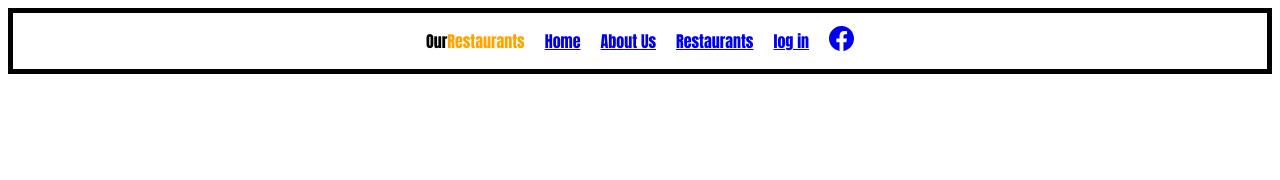
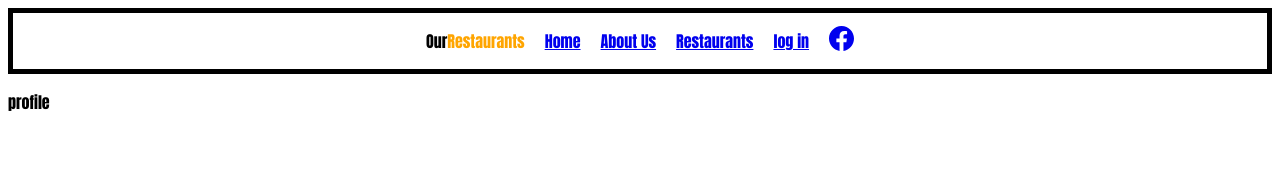
Before and after one commit to Hackers-Team4/MERAKI_Academy_Project_4, a React (Create React App) app in the folder frontend/: page /profile in a window 1280 px wide. Shown: the top 180 px of the page. Built offline with nearby package versions, Linux system fonts and the light colour scheme.

Commit message:
add componant profile

```diff
--- a/frontend/src/App.js
+++ b/frontend/src/App.js
@@ -7,6 +7,7 @@ import Restaurant from './components/restaurant/Restaurant';
 import RestaurantDetails from './components/restaurant/restaurantDetails'
 import Home from "./components/Home"
 import FliterByTypeOfFood from "./components/Fliter"
+import Profile from './components/signIn/profile'
 
 
 const App = () => {
@@ -15,15 +16,17 @@ const App = () => {
 	const [type, setType] = useState("");
 	console.log("res", restaurantItem)
 	console.log("type",type)
+	console.log("app",token );
 	return <div className="App">
 
-		<Navigation />
+		<Navigation token2={token} />
 		<Route exact path="/" render={() => <Home type1={setType}/>} />
 		<Route exact path="/singUp" component={Register} />
 		<Route exact path="/login" render={() => <Login token1={setToken} />} />
 		<Route exact path="/restaurants" component={Restaurant} />
 		<Route exact path="/restaurants/:id" render={() => < RestaurantDetails token1={setRestaurantItem} />} />
 		<Route exact path="/restaurants/:typeOfFood" render={() => <FliterByTypeOfFood typeItem={type}/>} />
+		<Route exact path="/profile" component={Profile} />
 		<div className="slider">
 
 		</div>
--- a/frontend/src/components/Home.js
+++ b/frontend/src/components/Home.js
@@ -16,6 +16,7 @@ const slideImages = [
 const Home = (props) => {
   //const [japanese,setJapanese]=useState("")
   const history =useHistory();
+
   const callType_1 = (str) => {
     axios.get(`http://localhost:5000/restaurant/search_1?typeOfFood=${str}`)
       .then((response) => {
--- a/frontend/src/components/navigation/index.js
+++ b/frontend/src/components/navigation/index.js
@@ -1,13 +1,22 @@
 import React from 'react';
 import { Link } from 'react-router-dom';
 import "./navigation.css"
-const Navigation = () => {
+const Navigation = (props) => {
+	console.log("props",props.token2);
 	return <div className="navigation">
 		<p className="logo">Our<span>Restaurants</span></p>
 		<Link to="/"> Home </Link>
-      <Link to="/about-us"> About Us </Link>
-      <Link to="/restaurants"> Restaurants </Link>
+        <Link to="/about-us"> About Us </Link>
+        <Link to="/restaurants"> Restaurants </Link>
+
+	  {!props.token2 ?<div className="Navigation">
 	  <Link to="/login"> log in</Link>
+      </div>:""}
+
+      {props.token2 ?<div className="Navigation">
+      <Link  to = "/profile">profile</Link>
+      </div>:""}
+
 
 	  <Link to="/facebook"> <svg xmlns="http://www.w3.org/2000/svg" width="25" height="25" fill="currentColor" className="bi bi-facebook" viewBox="0 0 16 16">
   <path d="M16 8.049c0-4.446-3.582-8.05-8-8.05C3.58 0-.002 3.603-.002 8.05c0 4.017 2.926 7.347 6.75 7.951v-5.625h-2.03V8.05H6.75V6.275c0-2.017 1.195-3.131 3.022-3.131.876 0 1.791.157 1.791.157v1.98h-1.009c-.993 0-1.303.621-1.303 1.258v1.51h2.218l-.354 2.326H9.25V16c3.824-.604 6.75-3.934 6.75-7.951z"/>
--- a/frontend/src/components/signIn/login.js
+++ b/frontend/src/components/signIn/login.js
@@ -14,9 +14,8 @@ const Login =(props)=>{
   const cheakLogin =()=>{
     axios.post(`http://localhost:5000/login` ,{email:email, password:password})
     .then((result)=>{
-        console.log(result.data.token)
+        console.log("Login",result.data.token)
        props.token1(result.data.token)
-       // console.log(token1())
         history.push("/");
 
     }).catch((error)=>{
--- /dev/null
+++ b/frontend/src/components/signIn/profile.js
@@ -0,0 +1,17 @@
+import React , {useState} from 'react';
+import axios from 'axios';
+import { Link } from 'react-router-dom';
+import "./signUp.css"
+
+const Profile =()=>{
+
+    return (
+        <>
+
+        <p>profile</p>
+        </>
+
+    )
+}
+
+export default Profile
```
